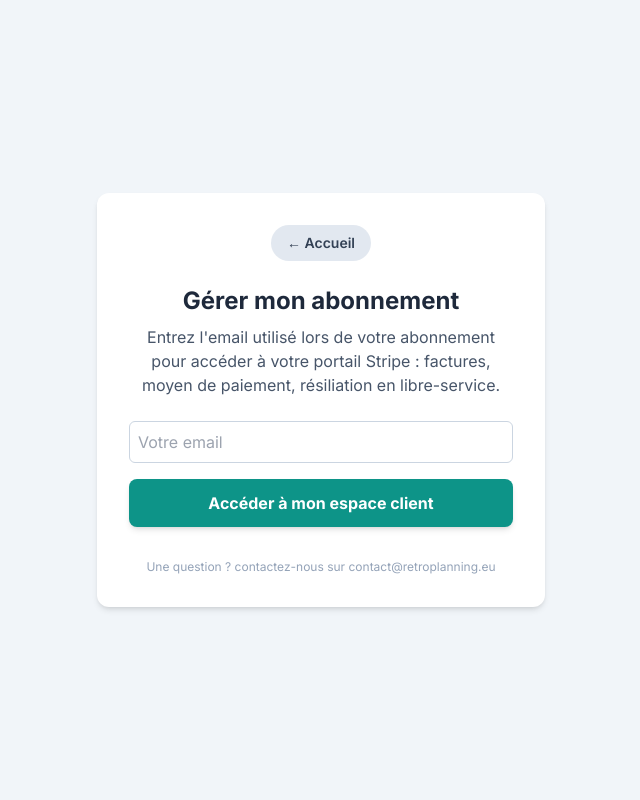
After one commit to Omnipub/Retroplanning, a Flask app: page /mon-compte in a window 1280 px wide. The commit adds this page. Shown: the whole page, without its empty margins (319-959 px from the left). Run offline with Flask 3, Linux system fonts and the light colour scheme; parts of the project's set-up code (start-up, migrations or seed data) failed here and were passed over; some libraries are stand-ins or nearby versions.

Commit message:
Rendre /mon-compte accessible en permanence
- /mon-compte accepte GET (page permanente, formulaire email) en plus du POST existant
- Lien "Gérer mon abonnement" ajouté au footer de la landing page
- Sur /tarifs, "votre espace client" pointe réellement vers /mon-compte
- Erreur "email inconnu" transformée en page HTML au lieu d'un JSON brut

```diff
--- a/routes_billing.py
+++ b/routes_billing.py
@@ -87,12 +87,22 @@ def paiement_succes():
 # Portail client (gestion abonnement / resiliation en libre-service)
 # ---------------------------------------------------------------------------
 
-@billing_bp.route("/mon-compte", methods=["POST"])
+@billing_bp.route("/mon-compte", methods=["GET", "POST"])
 def mon_compte():
-    email = request.form.get("email")
-    customer = Customer.query.filter_by(email=email).first()
+    """GET : page permanente (lien accessible depuis le footer et /tarifs) avec un
+    formulaire email. POST : cree la session du portail client Stripe et y redirige
+    -- c'est la seule fois ou l'abonne a besoin de saisir son email, Stripe gere
+    ensuite la facturation et la resiliation en libre-service."""
+    if request.method == "GET":
+        return render_template("mon_compte.html", error=None)
+
+    email = request.form.get("email", "").strip()
+    customer = Customer.query.filter_by(email=email).first() if email else None
     if not customer:
-        return jsonify({"error": "Aucun compte trouve pour cet email"}), 404
+        return render_template(
+            "mon_compte.html",
+            error="Aucun compte abonné trouvé pour cet email.",
+        ), 404
 
     portal_session = create_customer_portal_session(
         stripe_customer_id=customer.stripe_customer_id,
--- a/templates/landing.html
+++ b/templates/landing.html
@@ -332,6 +332,10 @@
                 Créer un rétroplanning
             </a>
 
+            <a href="/mon-compte" class="text-teal-400 hover:underline">
+                Gérer mon abonnement
+            </a>
+
             <a href="mailto:{{ contact_email }}" class="text-teal-400 hover:underline">
                 Contact
             </a>
--- /dev/null
+++ b/templates/mon_compte.html
@@ -0,0 +1,49 @@
+<!DOCTYPE html>
+<html lang="fr">
+<head>
+    {% if ga_id %}
+<!-- Google tag (gtag.js) -->
+<script async src="https://www.googletagmanager.com/gtag/js?id={{ ga_id }}"></script>
+<script>
+  window.dataLayer = window.dataLayer || [];
+  function gtag(){dataLayer.push(arguments);}
+  gtag('js', new Date());
+  gtag('config', '{{ ga_id }}');
+</script>
+{% endif %}
+    <meta charset="UTF-8">
+    <meta name="viewport" content="width=device-width, initial-scale=1.0">
+    <title>Mon compte — Rétroplanning.eu</title>
+    <script src="https://cdn.tailwindcss.com"></script>
+    <link href="https://fonts.googleapis.com/css2?family=Inter:wght@400;600;700&display=swap" rel="stylesheet">
+    <style>
+        body { font-family: 'Inter', sans-serif; background-color: #f8fafc; }
+    </style>
+</head>
+<body class="bg-slate-100 flex items-center justify-center min-h-screen p-4">
+    <div class="bg-white p-8 rounded-xl shadow-md max-w-md w-full text-center">
+        <a href="/" class="inline-flex items-center gap-2 bg-slate-200 hover:bg-slate-300 text-slate-700 font-semibold py-2 px-4 rounded-full transition text-sm mb-6">
+            ← Accueil
+        </a>
+        <h1 class="text-2xl font-bold text-slate-800 mb-2">Gérer mon abonnement</h1>
+        <p class="text-slate-600 mb-6">
+            Entrez l'email utilisé lors de votre abonnement pour accéder à votre portail Stripe :
+            factures, moyen de paiement, résiliation en libre-service.
+        </p>
+
+        {% if error %}
+        <p class="text-red-600 text-sm mb-4">{{ error }}</p>
+        {% endif %}
+
+        <form method="POST" action="/mon-compte" class="space-y-4">
+            <input type="email" name="email" required placeholder="Votre email"
+                   class="block w-full rounded-md border-slate-300 border p-2">
+            <button type="submit" class="block w-full bg-teal-600 text-white font-bold py-3 rounded-lg shadow-md">
+                Accéder à mon espace client
+            </button>
+        </form>
+
+        <p class="mt-8 text-xs text-slate-400">Une question ? contactez-nous sur {{ contact_email }}</p>
+    </div>
+</body>
+</html>
--- a/templates/tarifs.html
+++ b/templates/tarifs.html
@@ -86,7 +86,7 @@ Choisissez la formule adaptée à votre usage · Paiement sécurisé via Stripe
 </div>
 
 <p class="text-center text-slate-400 text-xs mt-8">
-<svg width="11" height="11" viewBox="0 0 24 24" fill="none" stroke="currentColor" stroke-width="2" stroke-linecap="round" stroke-linejoin="round" style="display:inline-block;vertical-align:-1px;margin-right:4px;"><rect x="5" y="11" width="14" height="10" rx="2"/><path d="M8 11V7a4 4 0 0 1 8 0v4"/></svg>Paiement sécurisé par Stripe · Facture automatique · Résiliation en 1 clic depuis votre espace client
+<svg width="11" height="11" viewBox="0 0 24 24" fill="none" stroke="currentColor" stroke-width="2" stroke-linecap="round" stroke-linejoin="round" style="display:inline-block;vertical-align:-1px;margin-right:4px;"><rect x="5" y="11" width="14" height="10" rx="2"/><path d="M8 11V7a4 4 0 0 1 8 0v4"/></svg>Paiement sécurisé par Stripe · Facture automatique · Résiliation en 1 clic depuis <a href="/mon-compte" class="underline hover:text-slate-600">votre espace client</a>
 </p>
 </div>
 </body>
```
Also changed, not shown: tests/test_stripe_billing.py (+28 -0 lines).
